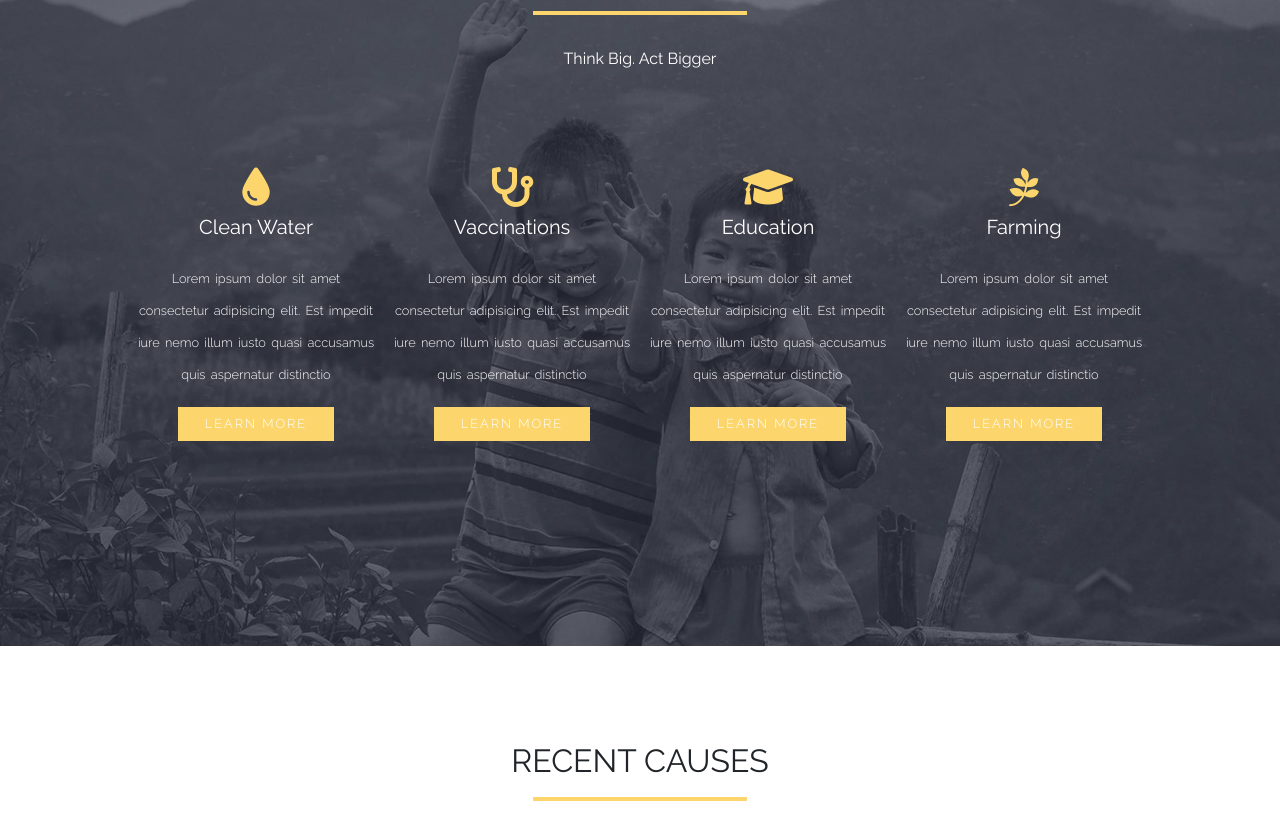
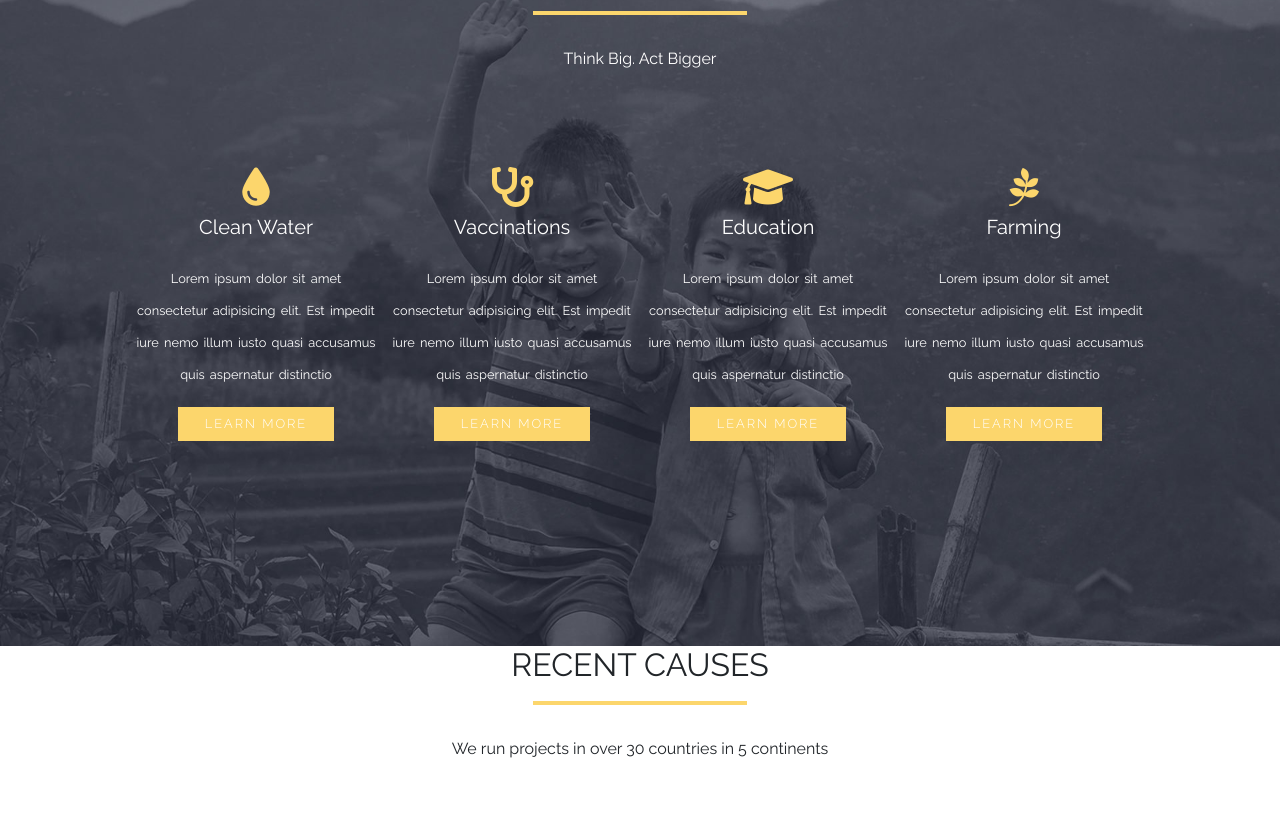
Before and after one commit to Nuccia955/proj-html-vuejs, a Vue app: page / in a window 1280 px wide. Shown: the part 1478-2314 px from the top of the page. Built offline with nearby package versions, Linux system fonts and the light colour scheme.

Commit message:
add Card component

```diff
--- /dev/null
+++ b/src/components/Card.vue
@@ -0,0 +1,27 @@
+<template>
+    <div class="text-center px-2">
+        <i :class="`${icon}`" class="mb-2"></i>
+        <h5 class="mb-4">{{ title }}</h5>
+        <p>{{ text }}</p>
+        <a href="/" class="btn ms-btn gold">Learn More</a>
+    </div>
+</template>
+
+<script>
+export default {
+    name: 'Card',
+    props: {
+        icon: String,
+        title: String,
+        text: String,
+    }
+}
+</script>
+
+<style scoped lang="scss">
+@import "../../styles/colors.scss";
+    i {
+        color: $goldenrod;
+        font-size: 2.5em;
+    }
+</style>
--- a/src/components/Main.vue
+++ b/src/components/Main.vue
@@ -44,41 +44,18 @@
 
         <!-- section project values -->
         <section class="project-values d-flex flex-column justify-content-center">
-            <!-- <div class="title text-center">
-                <h2 class="text-uppercase">Our values</h2>
-                <hr class="col-2 mx-auto">
-                <span>Think Big. Act Bigger</span>
-            </div> -->
             <SectionTitle
                 title="Our Values"
                 subtitle="Think Big. Act Bigger"
                 position="center"
             />
             <div class="values-list d-flex justify-content-center">
-                <div class="value text-center px-2">
-                    <i class="fas fa-tint mb-2"></i>
-                    <h5 class="mb-4">Clean Water</h5>
-                    <p>Lorem ipsum dolor sit amet consectetur adipisicing elit. Est impedit iure nemo illum iusto quasi accusamus quis aspernatur distinctio </p>
-                    <a href="/" class="btn ms-btn gold">Learn More</a>
-                </div>
-                <div class="value text-center px-2">
-                    <i class="fas fa-stethoscope mb-2"></i>
-                    <h5 class="mb-4">Vaccinations</h5>
-                    <p>Lorem ipsum dolor sit amet consectetur adipisicing elit. Est impedit iure nemo illum iusto quasi accusamus quis aspernatur distinctio </p>
-                    <a href="/" class="btn ms-btn gold">Learn More</a>
-                </div>
-                <div class="value text-center px-2">
-                    <i class="fas fa-graduation-cap mb-2"></i>
-                    <h5 class="mb-4">Education</h5>
-                    <p>Lorem ipsum dolor sit amet consectetur adipisicing elit. Est impedit iure nemo illum iusto quasi accusamus quis aspernatur distinctio </p>
-                    <a href="/" class="btn ms-btn gold">Learn More</a>
-                </div>
-                <div class="value text-center px-2">
-                    <i class="fab fa-pagelines mb-2"></i>
-                    <h5 class="mb-4">Farming</h5>
-                    <p>Lorem ipsum dolor sit amet consectetur adipisicing elit. Est impedit iure nemo illum iusto quasi accusamus quis aspernatur distinctio </p>
-                    <a href="/" class="btn ms-btn gold">Learn More</a>
-                </div>
+                <Card v-for="(value, index) in values"
+                    :key="`value-${index}`"
+                    :icon="value.icon"
+                    :title="value.title"
+                    :text="value.text"
+                />
             </div>
         </section>
 
@@ -113,10 +90,38 @@
 
 <script>
 import SectionTitle from '@/components/SectionTitle.vue'
+import Card from '@/components/Card.vue'
 export default {
     name: 'Main',
     components: {
-        SectionTitle
+        SectionTitle,
+        Card,
+    },
+    data() {
+        return {
+            values: [
+                {
+                    icon: 'fas fa-tint',
+                    title: 'Clean Water',
+                    text: 'Lorem ipsum dolor sit amet consectetur adipisicing elit. Est impedit iure nemo illum iusto quasi accusamus quis aspernatur distinctio',
+                },
+                {
+                    icon: 'fas fa-stethoscope',
+                    title: 'Vaccinations',
+                    text: 'Lorem ipsum dolor sit amet consectetur adipisicing elit. Est impedit iure nemo illum iusto quasi accusamus quis aspernatur distinctio',
+                },
+                {
+                    icon: 'fas fa-graduation-cap',
+                    title: 'Education',
+                    text: 'Lorem ipsum dolor sit amet consectetur adipisicing elit. Est impedit iure nemo illum iusto quasi accusamus quis aspernatur distinctio',
+                },
+                {
+                    icon: 'fab fa-pagelines',
+                    title: 'Farming',
+                    text: 'Lorem ipsum dolor sit amet consectetur adipisicing elit. Est impedit iure nemo illum iusto quasi accusamus quis aspernatur distinctio',
+                },
+            ],
+        }
     }
 }
 </script>
@@ -126,11 +131,6 @@ export default {
 
 main {
     .project-statistics {
-        hr {
-            color: $goldenrod;
-            opacity: 1;
-            border: 2px solid;
-        }
         .statistics {
             background-image: url('../assets/home-content-bg-1.jpg');
             background-size: cover;
@@ -150,35 +150,13 @@ main {
         background-size: cover;
         background-position: center;
         color: white;
-        hr {
-            opacity: 1;
-            border: 2px solid $goldenrod;
-        }
         .values-list {
             max-width: 80%;
             margin: 6em auto;
-            .value {
-                i {
-                    color: $goldenrod;
-                    font-size: 2.5em;
-                }
-                p {
-                    font-size: 0.8em;
-                    font-weight: 300;
-                    line-height: 2.5em;
-                }
-            }
         }
     }
 
     .causes-gallery {
-        .title {
-            margin-top: 6em;
-            hr {
-                opacity: 1;
-                border: 2px solid $goldenrod;
-            }
-        }
         .gallery {
             padding: 5em 0 6em;
             max-width: 80%;
```
